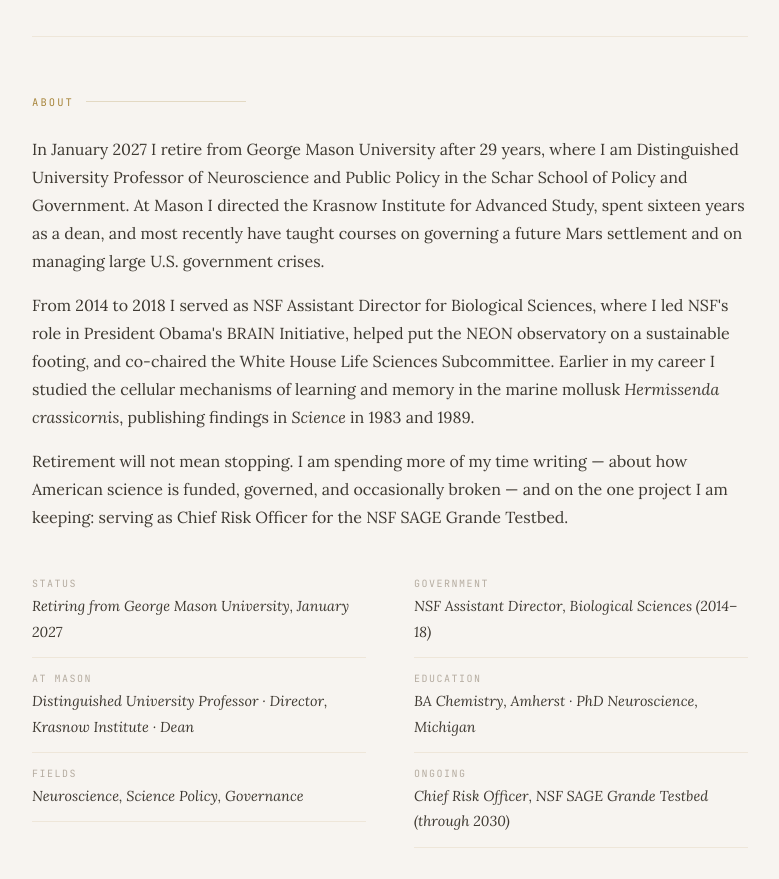
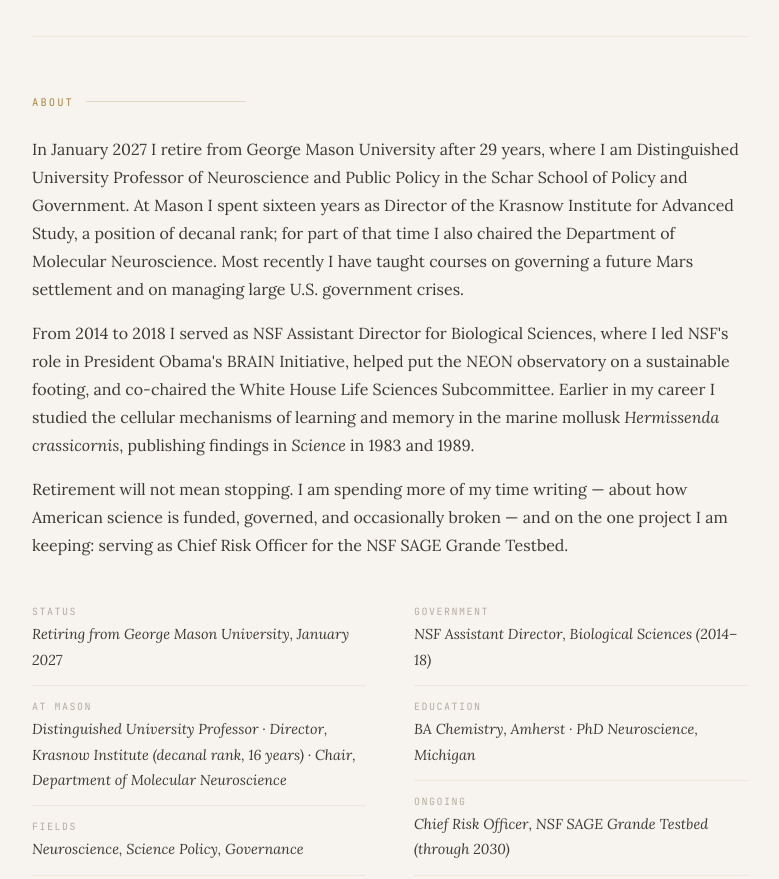
Before and after one commit to jlolds/jlolds.github.io, a plain HTML site: page index.html in a window 1280 px wide. Shown: the part 1100-1979 px from the top of the page, without its empty margins (250-1029 px from the left). Drawn offline with nearby package versions, Linux system fonts and the light colour scheme; a web font is replaced by a local one.

Commit message:
Clarify Krasnow directorship as decanal-rank role; add Molecular Neuroscience chair
Co-Authored-By: Claude Opus 5.5 <noreply@anthropic.com>
Claude-Session: https://claude.ai/code/session_012FXqi9S2hUQXx9jThcnEu6

```diff
--- a/index.html
+++ b/index.html
@@ -386,13 +386,13 @@
   <!-- ABOUT -->
   <section>
     <div class="section-label">About</div>
-    <p>In January 2027 I retire from George Mason University after 29 years, where I am Distinguished University Professor of Neuroscience and Public Policy in the Schar School of Policy and Government. At Mason I directed the Krasnow Institute for Advanced Study, spent sixteen years as a dean, and most recently have taught courses on governing a future Mars settlement and on managing large U.S. government crises.</p>
+    <p>In January 2027 I retire from George Mason University after 29 years, where I am Distinguished University Professor of Neuroscience and Public Policy in the Schar School of Policy and Government. At Mason I spent sixteen years as Director of the Krasnow Institute for Advanced Study, a position of decanal rank; for part of that time I also chaired the Department of Molecular Neuroscience. Most recently I have taught courses on governing a future Mars settlement and on managing large U.S. government crises.</p>
     <p>From 2014 to 2018 I served as NSF Assistant Director for Biological Sciences, where I led NSF's role in President Obama's BRAIN Initiative, helped put the NEON observatory on a sustainable footing, and co-chaired the White House Life Sciences Subcommittee. Earlier in my career I studied the cellular mechanisms of learning and memory in the marine mollusk <em>Hermissenda crassicornis</em>, publishing findings in <em>Science</em> in 1983 and 1989.</p>
     <p>Retirement will not mean stopping. I am spending more of my time writing — about how American science is funded, governed, and occasionally broken — and on the one project I am keeping: serving as Chief Risk Officer for the NSF SAGE Grande Testbed.</p>
     <div class="bio-grid" style="margin-top: 2rem;">
       <div>
         <div class="bio-fact"><span class="bio-fact-label">Status</span><span class="bio-fact-value">Retiring from George Mason University, January 2027</span></div>
-        <div class="bio-fact"><span class="bio-fact-label">At Mason</span><span class="bio-fact-value">Distinguished University Professor · Director, Krasnow Institute · Dean</span></div>
+        <div class="bio-fact"><span class="bio-fact-label">At Mason</span><span class="bio-fact-value">Distinguished University Professor · Director, Krasnow Institute (decanal rank, 16 years) · Chair, Department of Molecular Neuroscience</span></div>
         <div class="bio-fact"><span class="bio-fact-label">Fields</span><span class="bio-fact-value">Neuroscience, Science Policy, Governance</span></div>
       </div>
       <div>
```
